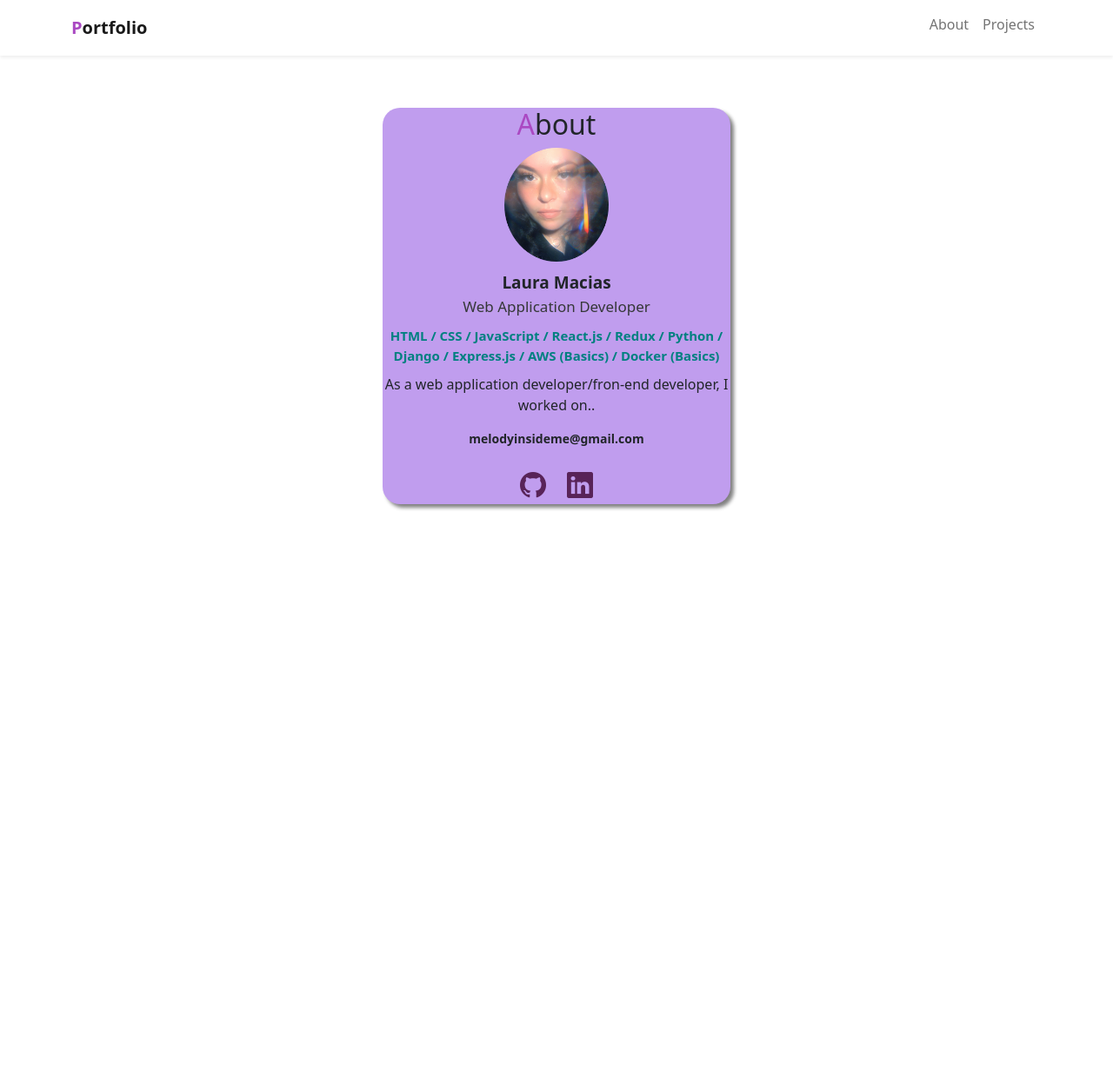
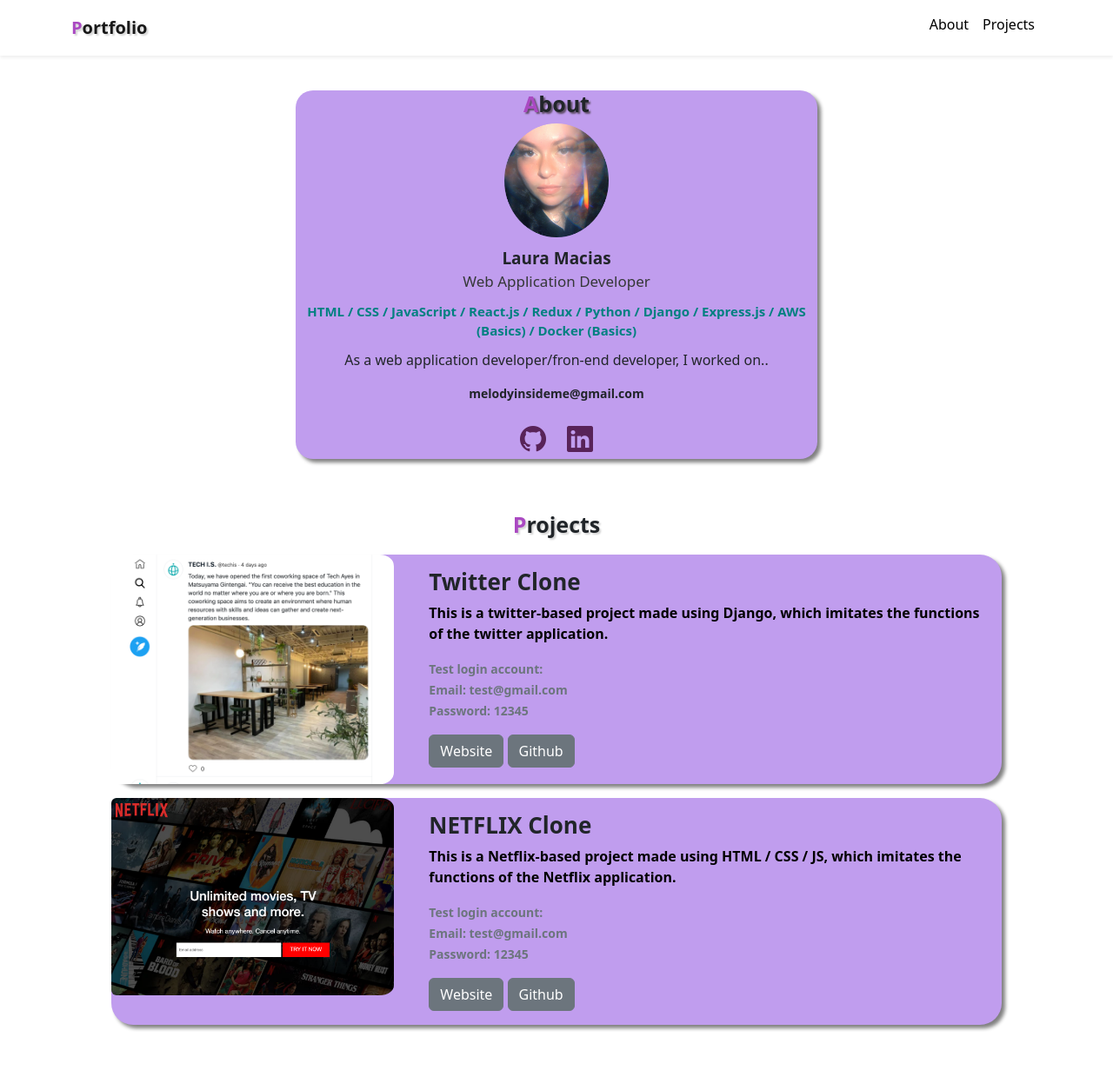
Before and after one commit to maciasl1234/Portfolio, a PHP site: page /portfolio.html in a window 1280 px wide. Shown: the whole page at 87% size. Before the commit the page ends 587 px from the top, so only its background shows below. Run offline with PHP 8.4, Linux system fonts and the light colour scheme.

Commit message:
created projects section, designing template completed

```diff
--- a/portfolio.html
+++ b/portfolio.html
@@ -29,7 +29,7 @@
           </div>
         </div>
       </nav>
-      <div id="about">
+    <div id="about">
           <h2><span class="font-primary">A</span>bout</h2>
           <img src="./Mask Group 1.png">
           <div class="name">Laura Macias</div>
@@ -40,7 +40,55 @@
           <div class="icons">
               <a href="https://github.com/maciasl1234" target="_blank"><i class="bi bi-github"></i></a>
               <a href="https://www.linkedin.com/in/laura-macias-009a3b1b0" target="_blank"><i class="bi bi-linkedin ms-3"></i></a>
+    </div>
+    </div>
+    <div id="projects">
+        <h2><span class="font-primary">P</span>rojects</h2>
+
+        <div class="card mb-3">
+            <div class="row">
+              <div class="col-md-4">
+                <img src="./project-twitter.png" class="img-fluid rounded-start" alt="twitter project">
+              </div>
+              <div class="col-md-8">
+                <div class="card-body">
+                  <h5 class="card-title">Twitter Clone</h5>
+                  <p class="card-text">This is a twitter-based project made using Django, which imitates the functions of the twitter application.</p>
+                  <p class="card-text"><small class="text-muted">
+                      Test login account:<br>
+                      Email: test@gmail.com<br>
+                      Password: 12345
+                  </small></p>
+                  <a href="#" target="_blank" class="btn btn-secondary">Website</a> <!--heroku deployed link for the #-->
+                  <a href="#" target="_blank" class="btn btn-secondary">Github</a> <!--Link to project on github-->
+                </div>
+              </div>
+            </div>
           </div>
+
+        <div class="card mb-3">
+            <div class="row">
+              <div class="col-md-4">
+                <img src="./project-netflix.png" class="img-fluid rounded-start" alt="twitter project">
+              </div>
+              <div class="col-md-8">
+                <div class="card-body">
+                  <h5 class="card-title">NETFLIX Clone</h5>
+                  <p class="card-text">This is a Netflix-based project made using HTML / CSS / JS, which imitates the functions of the Netflix application.</p>
+                  <p class="card-text"><small class="text-muted">
+                      Test login account:<br>
+                      Email: test@gmail.com<br>
+                      Password: 12345
+                  </small></p>
+                  <a href="#" target="_blank" class="btn btn-secondary">Website</a> <!--heroku deployed link for the #-->
+                  <a href="#" target="_blank" class="btn btn-secondary">Github</a> <!--Link to project on github-->
+                </div>
+              </div>
+            </div>
+          </div>
+
+    </div>
+
     <script src="https://cdn.jsdelivr.net/npm/bootstrap@5.2.0-beta1/dist/js/bootstrap.bundle.min.js"></script>
 </body>
 </html>
--- a/portstyle1.css
+++ b/portstyle1.css
@@ -13,11 +13,30 @@ body {
     font-weight: bold;
 }
 
+p {
+    font-size: 16px;
+}
+
+h2 {
+    font-weight: bold;
+    font-size: 23px;
+    margin-bottom: 20px;
+    text-shadow: 2px 2px 2px #5d4d64;
+}
+
+a.font-black {
+    color: #000000 !important;
+}
+
+.navbar-brand {
+    text-shadow: 2px 2px 2px lightgray;
+}
+
 /* About section */
 
 #about {
-    margin: 60px auto;
-    max-width: 400px;
+    margin: 40px auto;
+    max-width: 600px;
     text-align: center;
     background: #c09dee;
     border-radius: 20px;
@@ -62,3 +81,45 @@ body {
 #about .icons a {
     color: #582358;
 }
+
+#about h2 {
+    font-weight: bold;
+    font-size: 25px;
+}
+
+/* Projects section */
+
+#projects {
+    margin: 60px auto;
+    width: 80%;
+}
+
+#projects h2 {
+    text-align: center;
+    font-size: 25px;
+    font-weight: bold;
+    text-shadow: 2px 2px 2px lightgray;
+    margin-bottom: 20px;
+}
+
+#projects .card .img-fluid {
+    width: 100%;
+    border-radius: 5%;
+}
+
+#projects .card {
+    background: #c09dee;
+    border: none;
+    border-radius: 25px;
+    box-shadow: 4px 4px 4px gray;
+}
+
+#projects .card-title {
+    font-weight: bold;
+    font-size: 26px;
+}
+
+#projects .card-text {
+    font-weight: bold;
+    color: #000000;
+}
```
Also changed, not shown: project-netflix.png (added), project-twitter.png (added).
